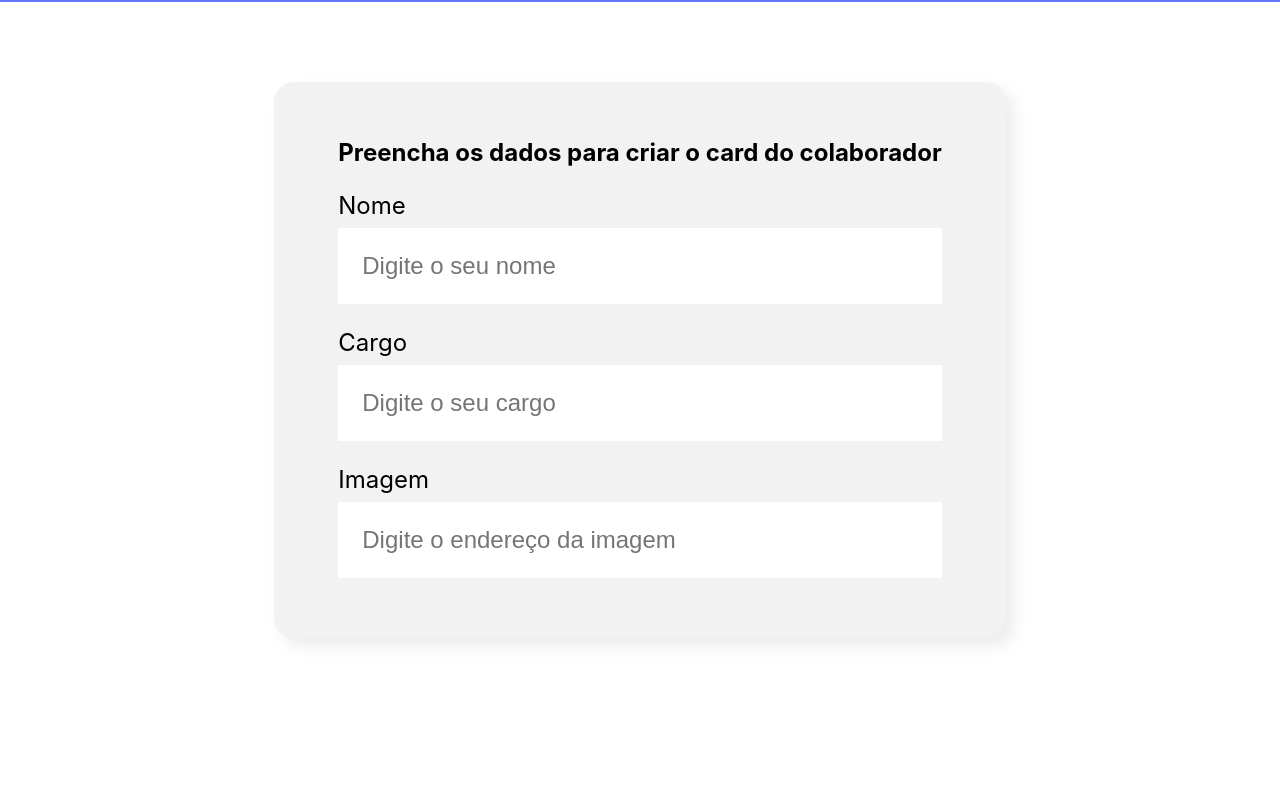
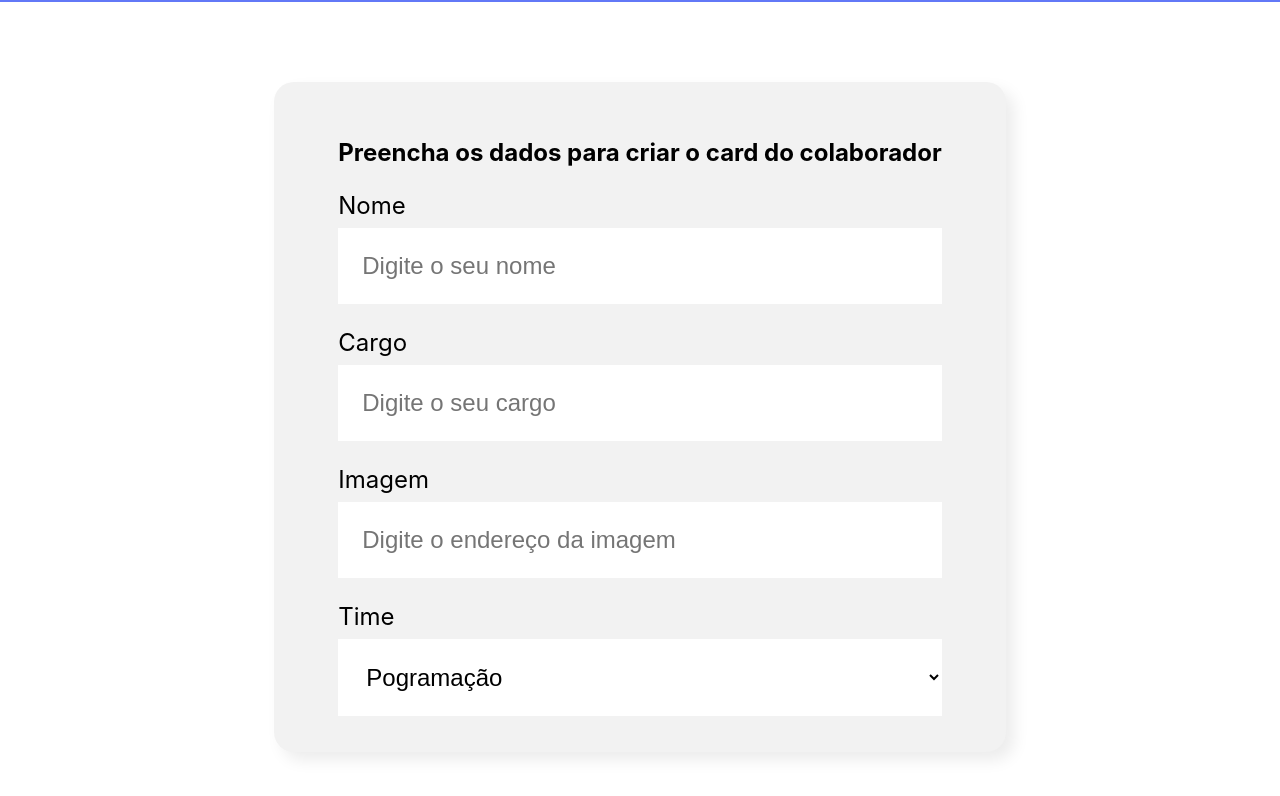
Before and after one commit to Julialunna/React.js, a React (Create React App) app in the folder organo/organo/: page / in a window 1280 px wide. Shown: the part 496-1292 px from the top of the page. Before the commit the page ends 1214 px from the top, so only its background shows below. Built offline with nearby package versions, Linux system fonts and the light colour scheme.

Commit message:
estilização lista suspensa

```diff
--- a/organo/organo/src/componentes/Formulario/index.js
+++ b/organo/organo/src/componentes/Formulario/index.js
@@ -1,7 +1,16 @@
 import CampoTexto from "../CampoTexto";
+import ListaSuspensa from "../ListaSuspensa";
 import "./Formulario.css"
 
 const Formulario = ()=>{
+    const times=[
+        'Pogramação',
+        'Front-end',
+        'Data Science',
+        'UX e Design',
+        'Mobile',
+        'Inovação e gestão'
+    ]
     return(
         <section className="formulario">
             <form>
@@ -9,6 +18,7 @@
             <CampoTexto label="Nome" placeholder="Digite o seu nome"/>
             <CampoTexto label="Cargo" placeholder="Digite o seu cargo"/>
             <CampoTexto label="Imagem" placeholder="Digite o endereço da imagem"/>
+            <ListaSuspensa label="Time"key={times} itens={times}/>
             </form>
         </section>
     )
--- /dev/null
+++ b/organo/organo/src/componentes/ListaSuspensa/ListaSuspensa.css
@@ -0,0 +1,14 @@
+.lista-suspensa label {
+    display: block;
+    margin-bottom: 8px;
+    font-size: 24px;
+}
+.lista-suspensa select{
+    background-color: white;
+    box-shadow: 10px 10px 30px rgba(0, 0, 0, 0.0);
+    width: 100%;
+    border: none;
+    font-size: 24px;
+    padding: 24px;
+    box-sizing: border-box;
+}
--- /dev/null
+++ b/organo/organo/src/componentes/ListaSuspensa/index.js
@@ -0,0 +1,15 @@
+import "./ListaSuspensa.css"
+
+const ListaSuspensa =(props)=>{
+    console.log(props.itens)
+    return(
+        <div className="lista-suspensa">
+            <label>{props.label}</label>
+            <select>
+                {props.itens.map((item, index)=><option key={index}>{item}</option>)}
+            </select>
+        </div>
+    )
+}
+
+export default ListaSuspensa;
```
